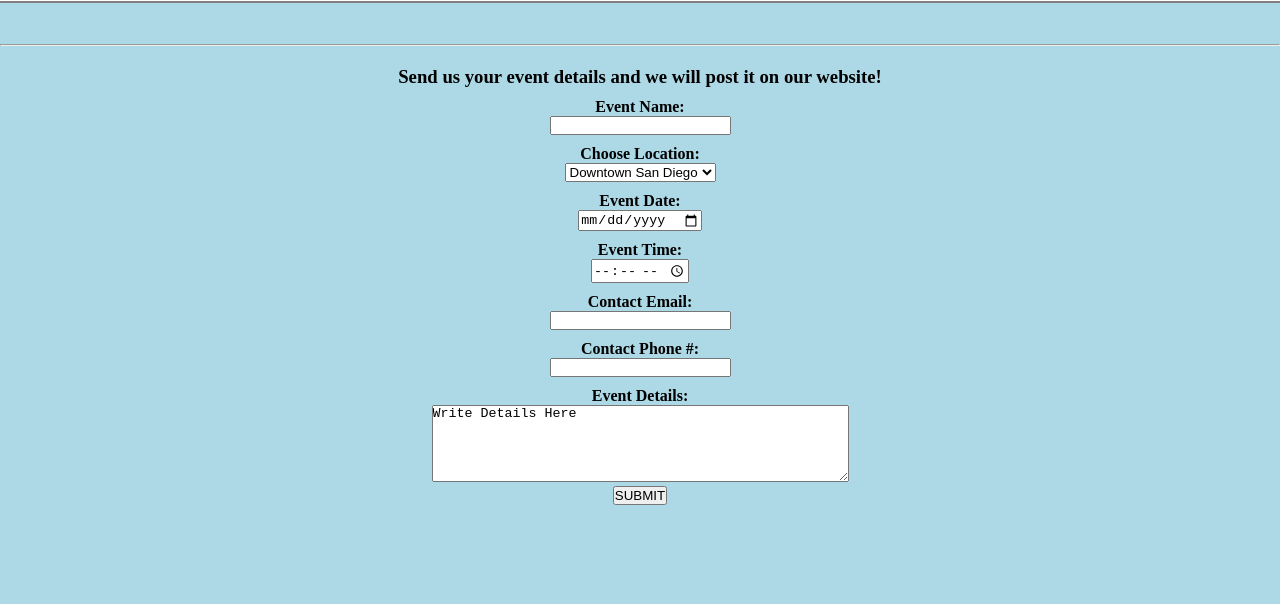
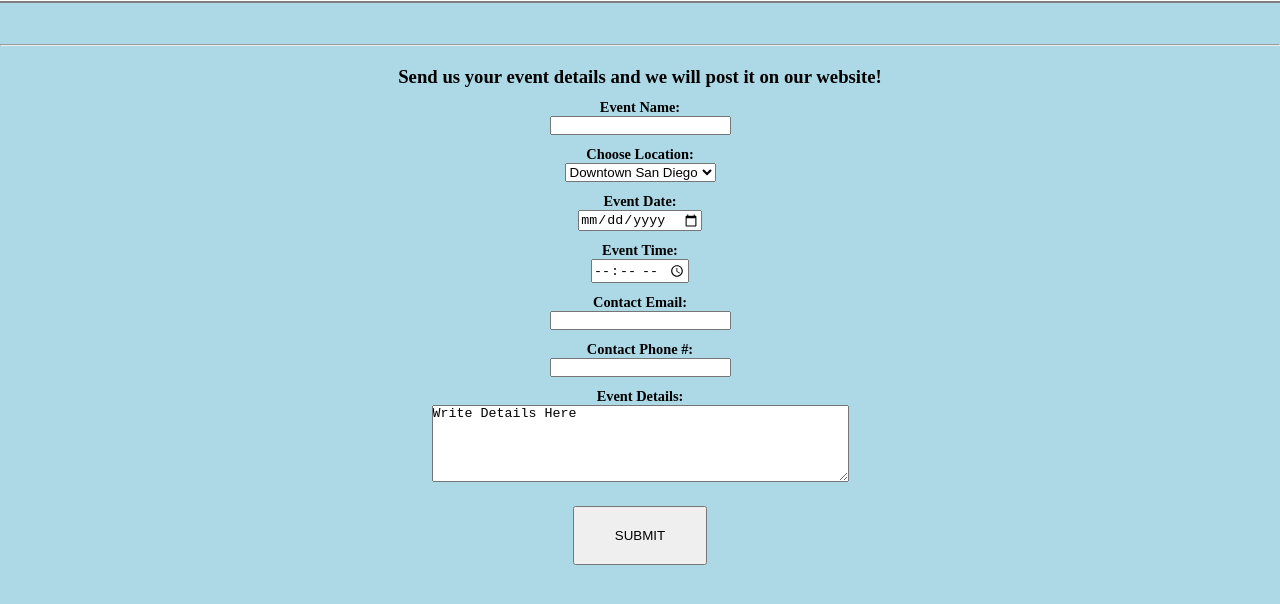
Before and after one commit to agoeckel/agoeckel.github.io, a plain HTML site: page pages/post_event.html in a window 1280 px wide. Shown: the part 56-660 px from the top of the page. Drawn offline with Linux system fonts and the light colour scheme.

Commit message:
Add design and formatting to post_event.html

```diff
--- a/styles/styles.css
+++ b/styles/styles.css
@@ -76,4 +76,14 @@ form {
 }
 .label {
   font-weight: bold;
+  font-size: .9em;
 }
+.submit {
+  margin-top: 20px;
+  padding: 20px 40px
+}
+.submit:hover {
+  background-color: white;
+  color: black;
+  border: 2px solid black;
+}
```
